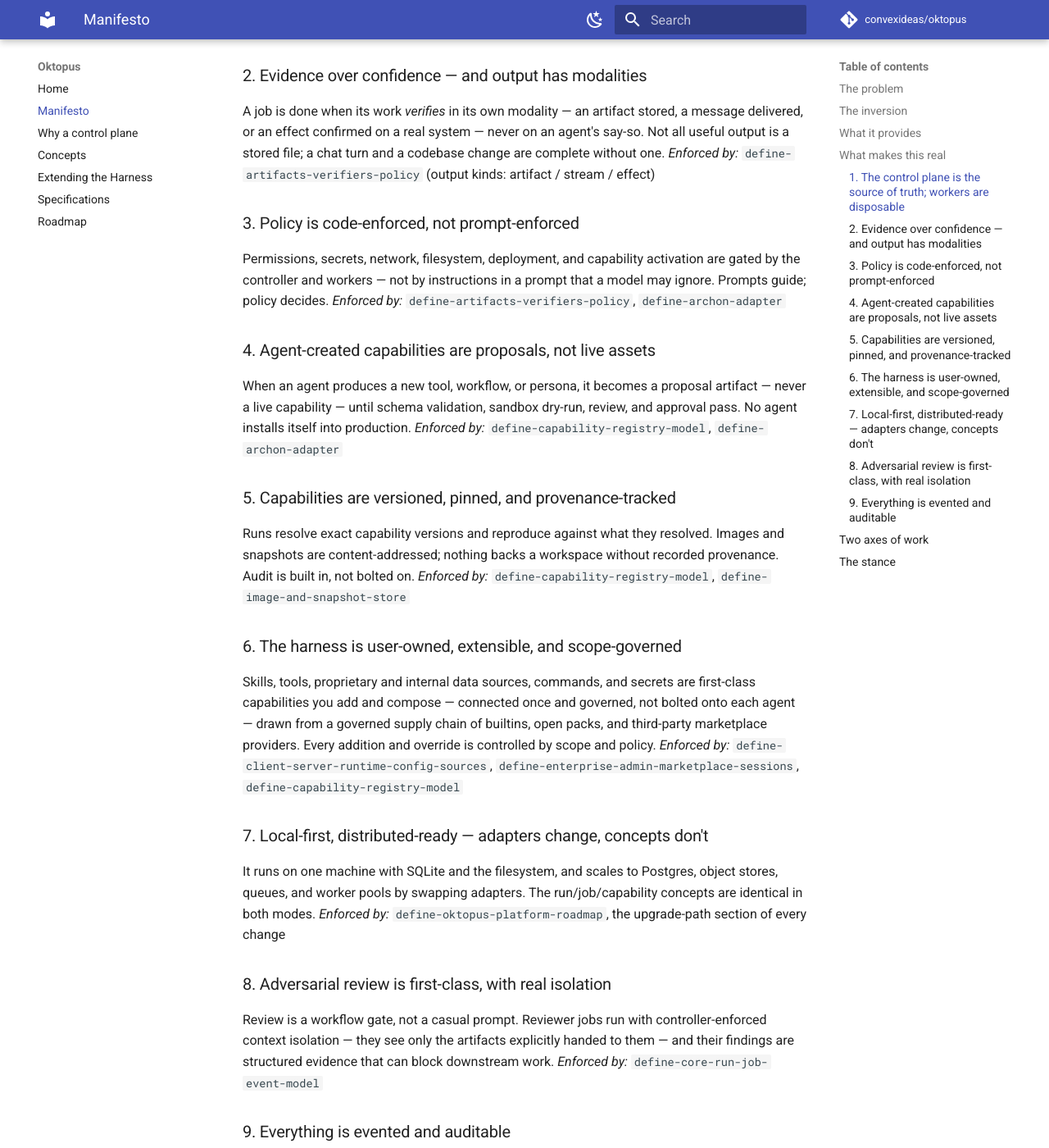
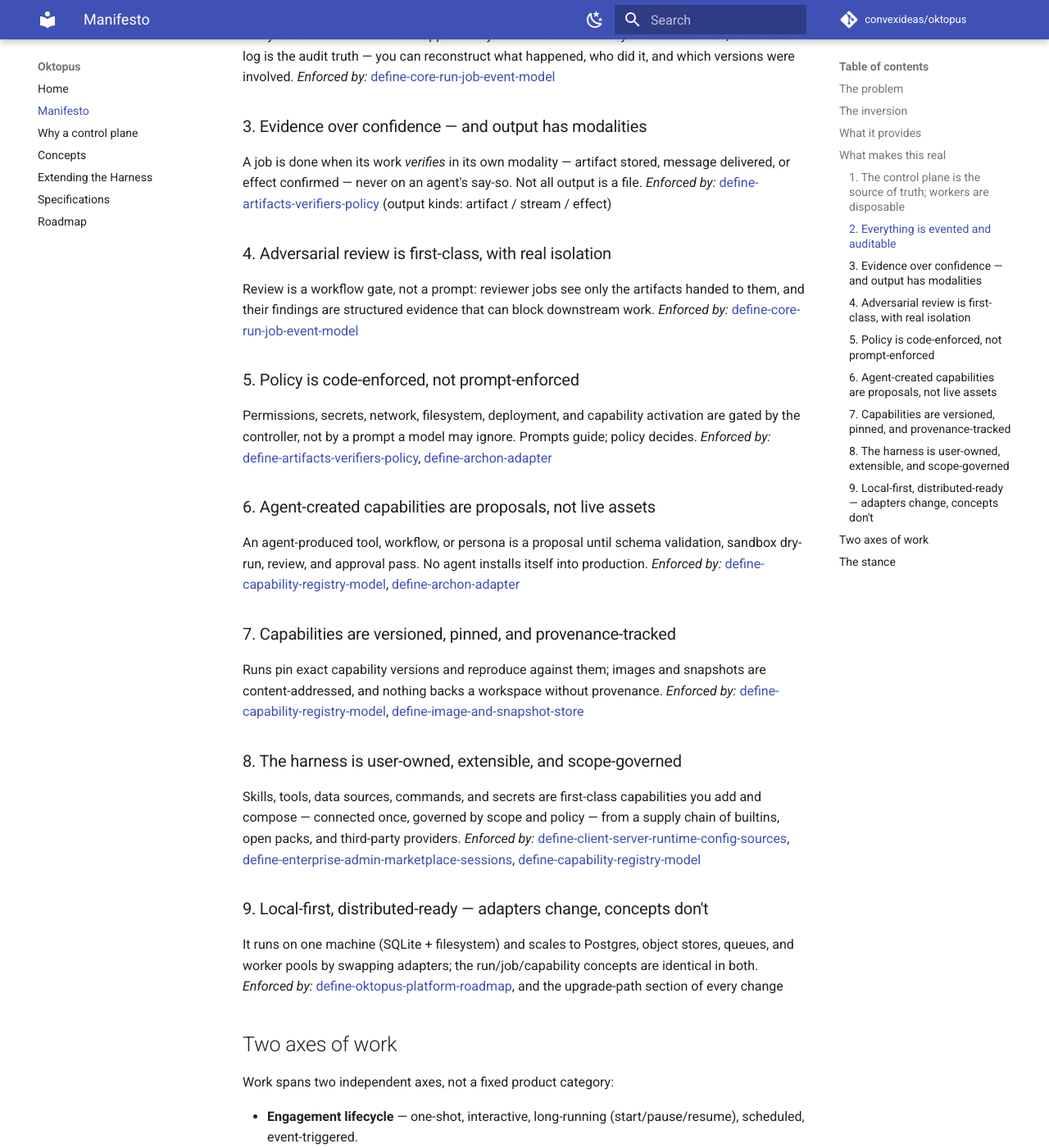
Before and after one commit to convexideas/oktopus, an MkDocs documentation site: the page built from docs/manifesto.md, in a window 1280 px wide and 1400 px high, scrolled down 2074 px. Shown: the whole window at 82% size. Built offline with MkDocs 1.6.1 and Material for MkDocs 9.7.7, drawn with Linux system fonts in a browser that asks for light colours; comment, search, counter and statistics services are not loaded; some of the changed text lies outside the part shown.

Commit message:
docs: tighten manifesto, hyperlink specs, order into compose/govern/account arc
- shorten principle rationales; hyperlink every 'Enforced by' to its spec on GitHub
- reorder value props and principles into compose -> govern -> account
- re-sequence Why themes to the same arc; name process-gates as the hardest rather than lead-by-position

```diff
--- a/docs/manifesto.md
+++ b/docs/manifesto.md
@@ -21,75 +21,73 @@ Oktopus is a control plane that owns the durable layer and treats agent runtimes
 
 > **The control plane owns capabilities and memory; agents plug in as workers.**
 
-The agent is interchangeable; everything that matters stays with you.
-
 ## What it provides
 
-Concrete capabilities, each answering a problem above:
+Concrete capabilities — first to compose work, then to govern it, then to account for it:
 
+- **Standardization & reuse** — workflows and capabilities are shared registry entries, repeatable across the organization.
+- **Extensibility** — bring your own skills, tools, commands, secrets, and data sources (internal or third-party) as first-class, governed capabilities — connected once and reused by every agent, not re-wired per tool.
+- **Distribution** — share and consume capabilities and workflows across teams, and from a governed marketplace of open and third-party providers.
 - **Policy enforcement** — access and process gates (tool use, secret reads, network/filesystem scope, task ordering, prerequisites, destructive actions, deployment, budgets) are decided in code at execution time, not left to the prompt, and are configurable hard / soft / waivable. Conduct *within* a step isn't code-enforced — it's gated by verifiers on the output, not trusted.
 - **Governance** — capabilities are scoped, versioned, and approval-gated; agent-created ones stay proposals until reviewed. You control who can add, override, or run what.
 - **Credentials & budgets** — distribute and scope API keys and licenses centrally instead of scattering them across everyone's environment; access is policy-gated, attributable in the event log, and spend is governed against budgets.
-- **Standardization & reuse** — workflows and capabilities are shared registry entries, repeatable across the organization.
 - **Auditability** — every state transition is an append-only event; outputs are captured as evidence.
-- **Extensibility** — bring your own skills, tools, commands, secrets, and data sources (internal or third-party) as first-class, governed capabilities — connected once and reused by every agent, not re-wired per tool.
-- **Distribution** — share and consume capabilities and workflows across teams, and from a governed marketplace of open and third-party providers.
 - **Portability** — runs, artifacts, and scoped memory (user, team, org) live in the control plane. Context transfers across agents: switch the runtime, keep the context.
 
 In an organization, all of it is scope-governed — per org, client, project, and run.
 
 ## What makes this real
 
-A manifesto that isn't enforced is decoration. Each principle below names the specification that makes it true. The principles change rarely; the specs they point to are the normative, testable contracts.
+A manifesto that isn't enforced is decoration. Each principle links to the spec that enforces it — the normative, testable contract. Principles change rarely; specs evolve under them.
 
 ### 1. The control plane is the source of truth; workers are disposable
 
-The controller holds authoritative state. Workers register, lease bounded work, and can crash or be replaced without losing or duplicating work. This is what makes runtimes interchangeable and the system recoverable.
-*Enforced by:* `define-worker-lease-protocol`, `define-core-run-job-event-model`
+The controller holds authoritative state; workers lease bounded work and can crash or be replaced without losing or duplicating it. That is what makes runtimes interchangeable.
+*Enforced by:* [define-worker-lease-protocol](https://github.com/convexideas/oktopus/blob/main/openspec/changes/define-worker-lease-protocol), [define-core-run-job-event-model](https://github.com/convexideas/oktopus/blob/main/openspec/changes/define-core-run-job-event-model)
 
-### 2. Evidence over confidence — and output has modalities
+### 2. Everything is evented and auditable
 
-A job is done when its work *verifies* in its own modality — an artifact stored, a message delivered, or an effect confirmed on a real system — never on an agent's say-so. Not all useful output is a stored file; a chat turn and a codebase change are complete without one.
-*Enforced by:* `define-artifacts-verifiers-policy` (output kinds: artifact / stream / effect)
+Every state transition emits an append-only event. State tables say what is true now; the event log is the audit truth — you can reconstruct what happened, who did it, and which versions were involved.
+*Enforced by:* [define-core-run-job-event-model](https://github.com/convexideas/oktopus/blob/main/openspec/changes/define-core-run-job-event-model)
 
-### 3. Policy is code-enforced, not prompt-enforced
+### 3. Evidence over confidence — and output has modalities
 
-Permissions, secrets, network, filesystem, deployment, and capability activation are gated by the controller and workers — not by instructions in a prompt that a model may ignore. Prompts guide; policy decides.
-*Enforced by:* `define-artifacts-verifiers-policy`, `define-archon-adapter`
+A job is done when its work *verifies* in its own modality — artifact stored, message delivered, or effect confirmed — never on an agent's say-so. Not all output is a file.
+*Enforced by:* [define-artifacts-verifiers-policy](https://github.com/convexideas/oktopus/blob/main/openspec/changes/define-artifacts-verifiers-policy) (output kinds: artifact / stream / effect)
 
-### 4. Agent-created capabilities are proposals, not live assets
+### 4. Adversarial review is first-class, with real isolation
 
-When an agent produces a new tool, workflow, or persona, it becomes a proposal artifact — never a live capability — until schema validation, sandbox dry-run, review, and approval pass. No agent installs itself into production.
-*Enforced by:* `define-capability-registry-model`, `define-archon-adapter`
+Review is a workflow gate, not a prompt: reviewer jobs see only the artifacts handed to them, and their findings are structured evidence that can block downstream work.
+*Enforced by:* [define-core-run-job-event-model](https://github.com/convexideas/oktopus/blob/main/openspec/changes/define-core-run-job-event-model)
 
-### 5. Capabilities are versioned, pinned, and provenance-tracked
+### 5. Policy is code-enforced, not prompt-enforced
 
-Runs resolve exact capability versions and reproduce against what they resolved. Images and snapshots are content-addressed; nothing backs a workspace without recorded provenance. Audit is built in, not bolted on.
-*Enforced by:* `define-capability-registry-model`, `define-image-and-snapshot-store`
+Permissions, secrets, network, filesystem, deployment, and capability activation are gated by the controller, not by a prompt a model may ignore. Prompts guide; policy decides.
+*Enforced by:* [define-artifacts-verifiers-policy](https://github.com/convexideas/oktopus/blob/main/openspec/changes/define-artifacts-verifiers-policy), [define-archon-adapter](https://github.com/convexideas/oktopus/blob/main/openspec/changes/define-archon-adapter)
 
-### 6. The harness is user-owned, extensible, and scope-governed
+### 6. Agent-created capabilities are proposals, not live assets
 
-Skills, tools, proprietary and internal data sources, commands, and secrets are first-class capabilities you add and compose — connected once and governed, not bolted onto each agent — drawn from a governed supply chain of builtins, open packs, and third-party marketplace providers. Every addition and override is controlled by scope and policy.
-*Enforced by:* `define-client-server-runtime-config-sources`, `define-enterprise-admin-marketplace-sessions`, `define-capability-registry-model`
+An agent-produced tool, workflow, or persona is a proposal until schema validation, sandbox dry-run, review, and approval pass. No agent installs itself into production.
+*Enforced by:* [define-capability-registry-model](https://github.com/convexideas/oktopus/blob/main/openspec/changes/define-capability-registry-model), [define-archon-adapter](https://github.com/convexideas/oktopus/blob/main/openspec/changes/define-archon-adapter)
 
-### 7. Local-first, distributed-ready — adapters change, concepts don't
+### 7. Capabilities are versioned, pinned, and provenance-tracked
 
-It runs on one machine with SQLite and the filesystem, and scales to Postgres, object stores, queues, and worker pools by swapping adapters. The run/job/capability concepts are identical in both modes.
-*Enforced by:* `define-oktopus-platform-roadmap`, the upgrade-path section of every change
+Runs pin exact capability versions and reproduce against them; images and snapshots are content-addressed, and nothing backs a workspace without provenance.
+*Enforced by:* [define-capability-registry-model](https://github.com/convexideas/oktopus/blob/main/openspec/changes/define-capability-registry-model), [define-image-and-snapshot-store](https://github.com/convexideas/oktopus/blob/main/openspec/changes/define-image-and-snapshot-store)
 
-### 8. Adversarial review is first-class, with real isolation
+### 8. The harness is user-owned, extensible, and scope-governed
 
-Review is a workflow gate, not a casual prompt. Reviewer jobs run with controller-enforced context isolation — they see only the artifacts explicitly handed to them — and their findings are structured evidence that can block downstream work.
-*Enforced by:* `define-core-run-job-event-model`
+Skills, tools, data sources, commands, and secrets are first-class capabilities you add and compose — connected once, governed by scope and policy — from a supply chain of builtins, open packs, and third-party providers.
+*Enforced by:* [define-client-server-runtime-config-sources](https://github.com/convexideas/oktopus/blob/main/openspec/changes/define-client-server-runtime-config-sources), [define-enterprise-admin-marketplace-sessions](https://github.com/convexideas/oktopus/blob/main/openspec/changes/define-enterprise-admin-marketplace-sessions), [define-capability-registry-model](https://github.com/convexideas/oktopus/blob/main/openspec/changes/define-capability-registry-model)
 
-### 9. Everything is evented and auditable
+### 9. Local-first, distributed-ready — adapters change, concepts don't
 
-Every state transition emits an append-only event. State tables answer "what is true now"; the event log is the audit and debug truth. You can always reconstruct what happened, who did it, and which capability versions were involved.
-*Enforced by:* `define-core-run-job-event-model`
+It runs on one machine (SQLite + filesystem) and scales to Postgres, object stores, queues, and worker pools by swapping adapters; the run/job/capability concepts are identical in both.
+*Enforced by:* [define-oktopus-platform-roadmap](https://github.com/convexideas/oktopus/blob/main/openspec/changes/define-oktopus-platform-roadmap), and the upgrade-path section of every change
 
 ## Two axes of work
 
-Because agents are interchangeable workers, "what kind of work an agent does" resolves to two orthogonal axes rather than a fixed product category:
+Work spans two independent axes, not a fixed product category:
 
 - **Engagement lifecycle** — one-shot, interactive, long-running (start/pause/resume), scheduled, event-triggered.
 - **Output modality** — artifact, stream, or effect.
```
Also changed, not shown: docs/why.md (+21 -21 lines).
